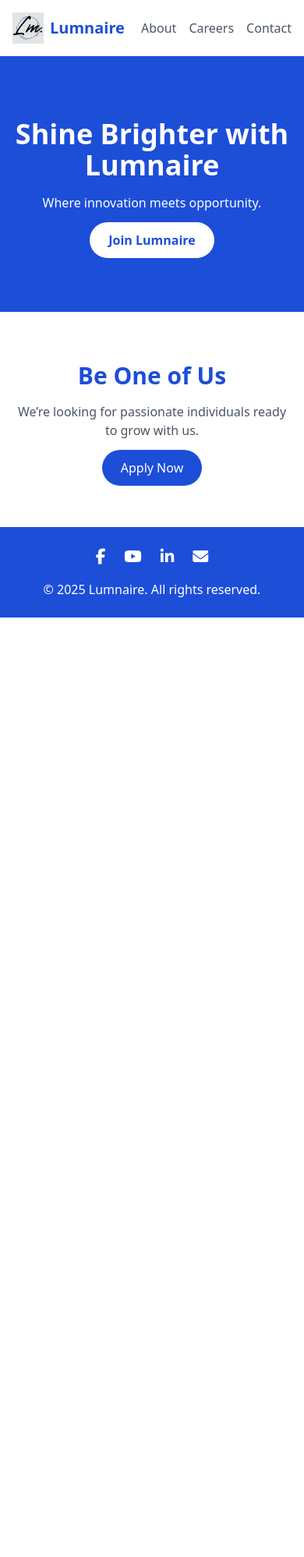
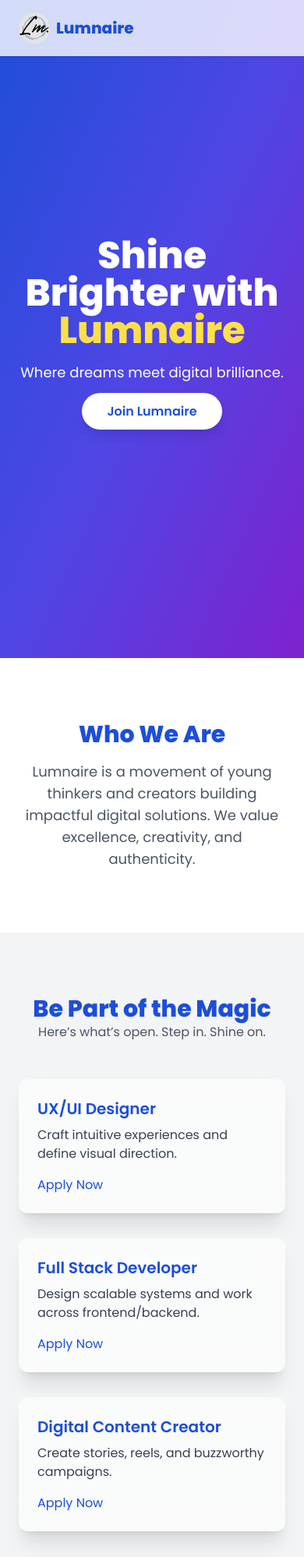
Before and after one commit to Kylemanantam/Landing_Page, a website: page public/index.html in a window 390 px wide. Shown: the top 1997 px of the page at 78% size. Before the commit the page ends 844 px from the top, so only its background shows below. Drawn offline with nearby package versions, Linux system fonts and the light colour scheme.

Commit message:
Update index.html

```diff
--- a/public/index.html
+++ b/public/index.html
@@ -6,52 +6,116 @@
   <title>Lumnaire</title>
 
   <!-- Tailwind CSS -->
-  <link href="https://cdn.jsdelivr.net/npm/tailwindcss@2.2.19/dist/tailwind.min.css" rel="stylesheet" />
+  <script src="https://cdn.tailwindcss.com"></script>
+  <script>
+    tailwind.config = {
+      theme: {
+        extend: {
+          fontFamily: {
+            poppins: ['Poppins', 'sans-serif']
+          },
+          backgroundImage: {
+            'hero-gradient': 'linear-gradient(135deg, #2563eb, #1e40af)',
+          },
+        }
+      }
+    }
+  </script>
 
-  <!-- Font Awesome for social icons -->
+  <!-- Google Fonts -->
+  <link href="https://fonts.googleapis.com/css2?family=Poppins:wght@400;600;800&display=swap" rel="stylesheet">
+
+  <!-- Font Awesome -->
   <link href="https://cdnjs.cloudflare.com/ajax/libs/font-awesome/6.5.0/css/all.min.css" rel="stylesheet" />
 </head>
-<body class="bg-white text-gray-800">
+<body class="font-poppins bg-white text-gray-800">
 
   <!-- Navbar -->
-  <nav class="flex items-center justify-between p-4 shadow-md">
-    <div class="flex items-center space-x-2">
-      <a href="/">
-      <img src="../img/lumnaire.jpeg" alt="Lumnaire Logo" class="h-10 w-10 object-contain" />
-      </a>
-      <span class="text-xl font-bold text-blue-700">Lumnaire</span>
+  <nav class="fixed w-full z-50 bg-white/80 backdrop-blur-md shadow">
+    <div class="container mx-auto px-6 py-4 flex justify-between items-center">
+      <div class="flex items-center gap-2">
+        <img src="../../img/lumnaire.jpeg" alt="Lumnaire" class="h-10 w-10 rounded-full">
+        <span class="text-xl font-extrabold text-blue-700">Lumnaire</span>
+      </div>
+      <ul class="hidden md:flex gap-6 font-medium text-gray-700">
+        <li><a href="#about" class="hover:text-blue-600 transition">About</a></li>
+        <li><a href="#careers" class="hover:text-blue-600 transition">Careers</a></li>
+        <li><a href="#contact" class="hover:text-blue-600 transition">Contact</a></li>
+      </ul>
     </div>
-    <ul class="flex space-x-4 text-gray-600">
-      <li><a href="#about" class="hover:text-blue-600">About</a></li>
-      <li><a href="#careers" class="hover:text-blue-600">Careers</a></li>
-      <li><a href="#contact" class="hover:text-blue-600">Contact</a></li>
-    </ul>
   </nav>
 
   <!-- Hero Section -->
-  <section class="bg-blue-700 text-white text-center py-20 px-4">
-    <h1 class="text-4xl font-bold mb-4">Shine Brighter with Lumnaire</h1>
-    <p class="mb-6">Where innovation meets opportunity.</p>
-    <a href="/join" class="bg-white text-blue-700 font-semibold px-6 py-3 rounded-full">Join Lumnaire</a>
+  <section class="h-screen flex items-center justify-center bg-gradient-to-br from-blue-700 via-indigo-600 to-purple-700 text-white px-6 text-center">
+    <div>
+      <h1 class="text-5xl md:text-6xl font-extrabold mb-4 animate-fade-in">Shine Brighter with <span class="text-yellow-300">Lumnaire</span></h1>
+      <p class="text-lg mb-6 animate-fade-in-delay">Where dreams meet digital brilliance.</p>
+      <a href="/join" class="bg-white text-blue-700 px-8 py-3 rounded-full font-semibold shadow-lg hover:scale-105 transition">Join Lumnaire</a>
+    </div>
   </section>
 
-  <!-- Be One of Us Section -->
-  <section class="text-center py-16 px-4">
-    <h2 class="text-3xl font-bold text-blue-700 mb-4">Be One of Us</h2>
-    <p class="text-gray-600 mb-6">We’re looking for passionate individuals ready to grow with us.</p>
-    <a href="/apply" class="bg-blue-700 text-white px-6 py-3 rounded-full">Apply Now</a>
+  <!-- About Section -->
+  <section id="about" class="py-20 bg-white text-center px-6">
+    <h2 class="text-3xl font-bold text-blue-700 mb-4">Who We Are</h2>
+    <p class="max-w-2xl mx-auto text-gray-600 text-lg">Lumnaire is a movement of young thinkers and creators building impactful digital solutions. We value excellence, creativity, and authenticity.</p>
+  </section>
+
+  <!-- Careers Section -->
+  <section id="careers" class="py-20 bg-gray-100">
+    <div class="text-center mb-12">
+      <h2 class="text-3xl font-bold text-blue-700">Be Part of the Magic</h2>
+      <p class="text-gray-600">Here’s what’s open. Step in. Shine on.</p>
+    </div>
+    <div class="grid md:grid-cols-3 gap-8 px-6 max-w-6xl mx-auto">
+      <div class="bg-white/60 backdrop-blur-lg p-6 rounded-xl shadow-xl hover:shadow-2xl transition">
+        <h3 class="text-xl font-semibold text-blue-700 mb-2">UX/UI Designer</h3>
+        <p class="text-gray-700 mb-4">Craft intuitive experiences and define visual direction.</p>
+        <a href="/apply" class="text-blue-700 font-medium hover:underline">Apply Now</a>
+      </div>
+      <div class="bg-white/60 backdrop-blur-lg p-6 rounded-xl shadow-xl hover:shadow-2xl transition">
+        <h3 class="text-xl font-semibold text-blue-700 mb-2">Full Stack Developer</h3>
+        <p class="text-gray-700 mb-4">Design scalable systems and work across frontend/backend.</p>
+        <a href="/apply" class="text-blue-700 font-medium hover:underline">Apply Now</a>
+      </div>
+      <div class="bg-white/60 backdrop-blur-lg p-6 rounded-xl shadow-xl hover:shadow-2xl transition">
+        <h3 class="text-xl font-semibold text-blue-700 mb-2">Digital Content Creator</h3>
+        <p class="text-gray-700 mb-4">Create stories, reels, and buzzworthy campaigns.</p>
+        <a href="/apply" class="text-blue-700 font-medium hover:underline">Apply Now</a>
+      </div>
+    </div>
+  </section>
+
+  <!-- Contact Section -->
+  <section id="contact" class="py-20 px-6 bg-white text-center">
+    <h2 class="text-3xl font-bold text-blue-700 mb-4">Let's Connect</h2>
+    <p class="text-gray-600 mb-6">Message us. Collaborate. Build something brilliant together.</p>
+    <a href="mailto:hello@lumnaire.com" class="bg-blue-700 text-white px-8 py-3 rounded-full font-semibold hover:bg-blue-800 transition">Email Us</a>
   </section>
 
   <!-- Footer -->
-  <footer class="bg-blue-700 text-white text-center py-6">
-    <div class="flex justify-center space-x-6 mb-4 text-xl">
-      <a href="#"><i class="fab fa-facebook-f"></i></a>
-      <a href="#"><i class="fab fa-youtube"></i></a>
-      <a href="#"><i class="fab fa-linkedin-in"></i></a>
-      <a href="#"><i class="fas fa-envelope"></i></a>
+  <footer class="bg-gradient-to-r from-blue-800 to-purple-800 text-white text-center py-10">
+    <div class="flex justify-center gap-6 text-xl mb-4">
+      <a href="#"><i class="fab fa-facebook-f hover:text-gray-300"></i></a>
+      <a href="#"><i class="fab fa-youtube hover:text-gray-300"></i></a>
+      <a href="#"><i class="fab fa-linkedin-in hover:text-gray-300"></i></a>
+      <a href="#"><i class="fas fa-envelope hover:text-gray-300"></i></a>
     </div>
-    <p>© 2025 Lumnaire. All rights reserved.</p>
+    <p class="text-sm">© 2025 Lumnaire. Crafted with brilliance.</p>
   </footer>
+
+  <!-- Simple animation -->
+  <style>
+    .animate-fade-in {
+      animation: fadeIn 1s ease-out;
+    }
+    .animate-fade-in-delay {
+      animation: fadeIn 1.5s ease-out;
+    }
+    @keyframes fadeIn {
+      from { opacity: 0; transform: translateY(20px); }
+      to { opacity: 1; transform: translateY(0); }
+    }
+  </style>
 
 </body>
 </html>
```
